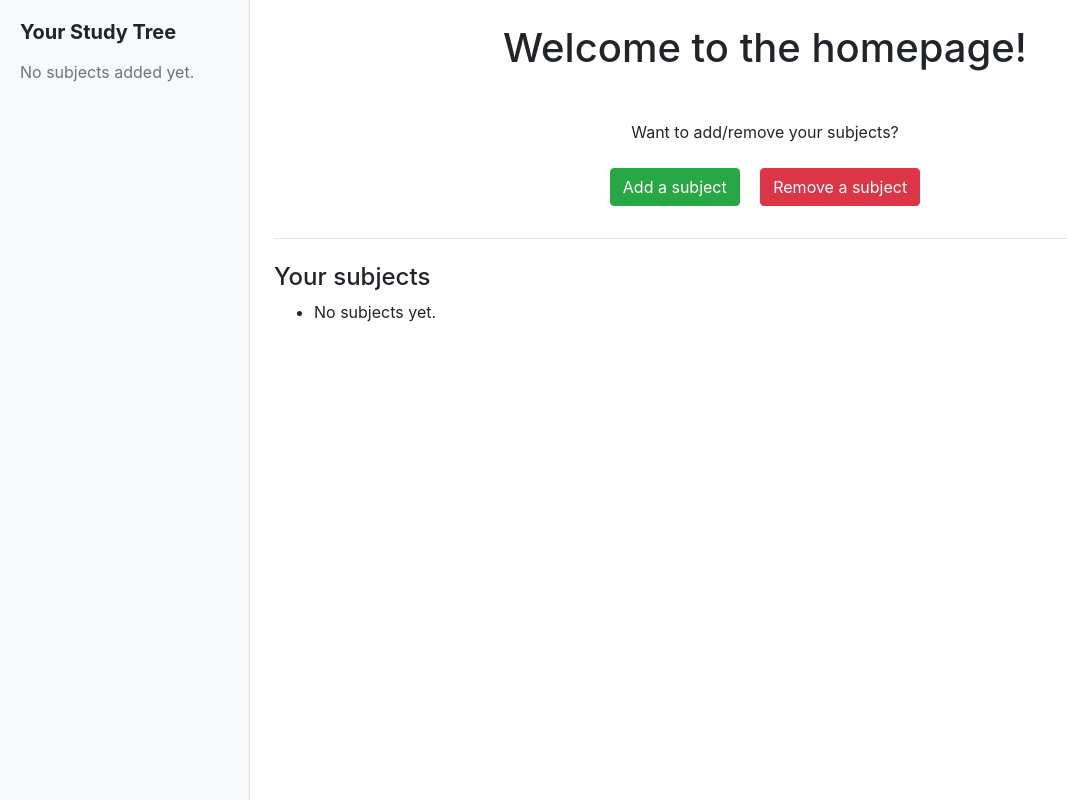
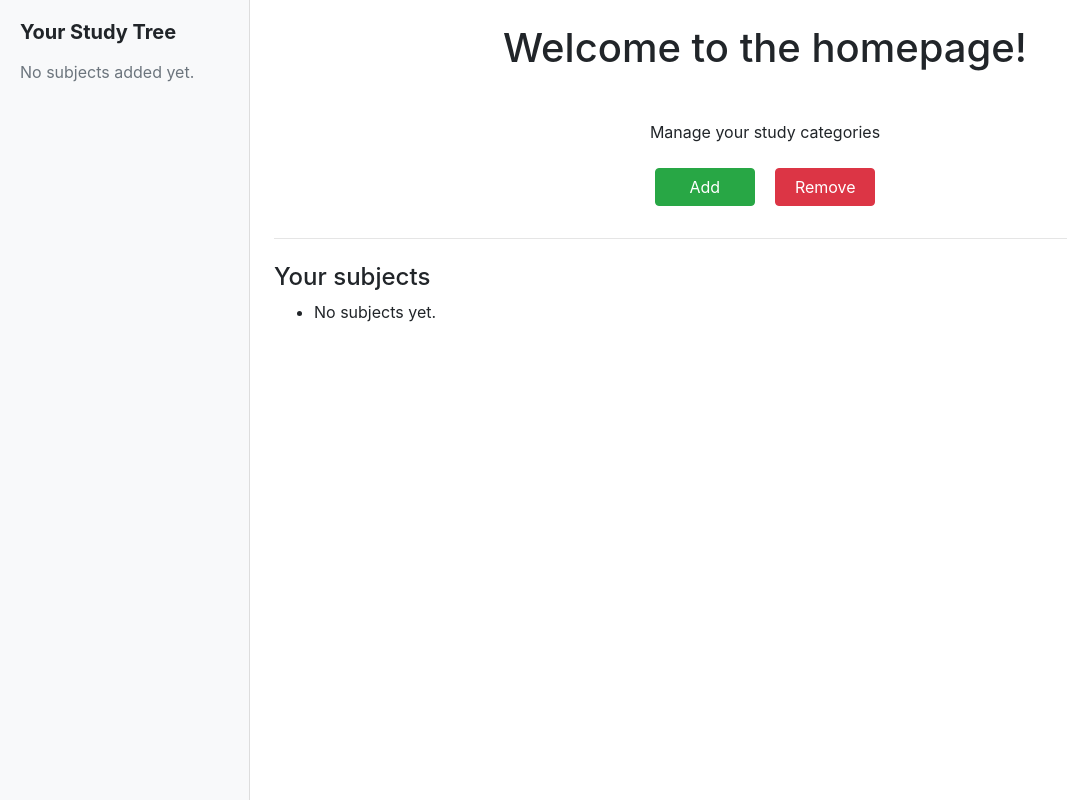
Before and after one commit to Faizal400/StudentStudyTracker, a Django app: page / in a window 1280 px wide. Shown: the part 56-856 px from the top of the page, without its empty margins (0-1067 px from the left). Run offline with Django 5.2, Linux system fonts and the light colour scheme; the visitor is signed in with stand-in values (Sample User, id 1); data that the repository does not hold is empty.

Commit message:
Small update tonight.
 When you close the "add/remove" UI, it updates database -> reloads the page at the end. So sidebar updates live without having to manually reload
- Cleaned some text, for example on homepage it says "Manage your study categories. [Add | Remove]". Made Add Remove button same width

```diff
--- a/core/static/js/categoryaddremHandler.js
+++ b/core/static/js/categoryaddremHandler.js
@@ -213,6 +213,7 @@ confirmAddSubject.addEventListener("click", async () => {
 
     // Close modal (Bootstrap 4)
     window.$("#addSubjectModal").modal("hide");
+    location.reload(); // Reload the page to reflect changes (simplest way)
   } catch (err) {
     addSubjectError.textContent = "Network error. Check your server is running.";
   }
@@ -258,6 +259,7 @@ confirmAddMSM.addEventListener("click", async () => {
     // Close modal (Bootstrap 4)
     selectedType = null;
     window.$("#addModuleSubModuleModal").modal("hide");
+    location.reload(); // Reload the page to reflect changes (simplest way)
   } catch (err) {
     msmError.textContent = "Network error. Check your server is running.";
   }
@@ -294,8 +296,10 @@ confirmRemoveSubject.addEventListener("click", async () => {
     console.log("Removed type:", selectedType);
     // Close modal
     window.$("#removeSubjectModal").modal("hide");
+    location.reload(); // Reload the page to reflect changes (simplest way)
   } catch (err) {
     removeSubjectError.textContent = "Network error. Check your server is running.";
+
   }
 });
 
@@ -325,7 +329,6 @@ confirmRemoveMSM.addEventListener("click", async () => {
       },
       body: JSON.stringify({ id: optionID, type: selectedType }),
     });
-
     const data = await res.json();
 
     if (!data.ok) {
@@ -339,6 +342,7 @@ confirmRemoveMSM.addEventListener("click", async () => {
     selectedType = null;
     window.$("#removeModuleSubModuleModal").modal("hide");
     console.log("Closed remove modal. Successfully sent!");
+    location.reload(); // Reload the page to reflect changes (simplest way)
   } catch (err) {
     removeMSMError.textContent = "Network error. Check your server is running.";
     console.error("Error during removal:", err);
--- a/core/templates/index.html
+++ b/core/templates/index.html
@@ -5,16 +5,16 @@
 <div class="text-center">
     <h1>Welcome to the homepage!</h1>
 
-    <p class="mt-5">Want to add/remove your subjects?</p>
+    <p class="mt-5">Manage your study categories</p>
 
-    <button id="addSubjectBtn" class="btn btn-success m-2" data-action="add" data-toggle="modal"
+    <button id="addSubjectBtn" class="btn btn-success m-2 text-center" data-action="add" data-toggle="modal" style="width: 100px;"
         data-target="#chooseCategoryModal">
-        Add a subject
+        Add
     </button>
 
-    <button id="removeSubjectBtn" class="btn btn-danger m-2" data-action="remove" data-toggle="modal"
+    <button id="removeSubjectBtn" class="btn btn-danger m-2 text-center" data-action="remove" data-toggle="modal" style="width: 100px;"
         data-target="#chooseCategoryModal">
-        Remove a subject
+        Remove
     </button>
 </div>
 
```
